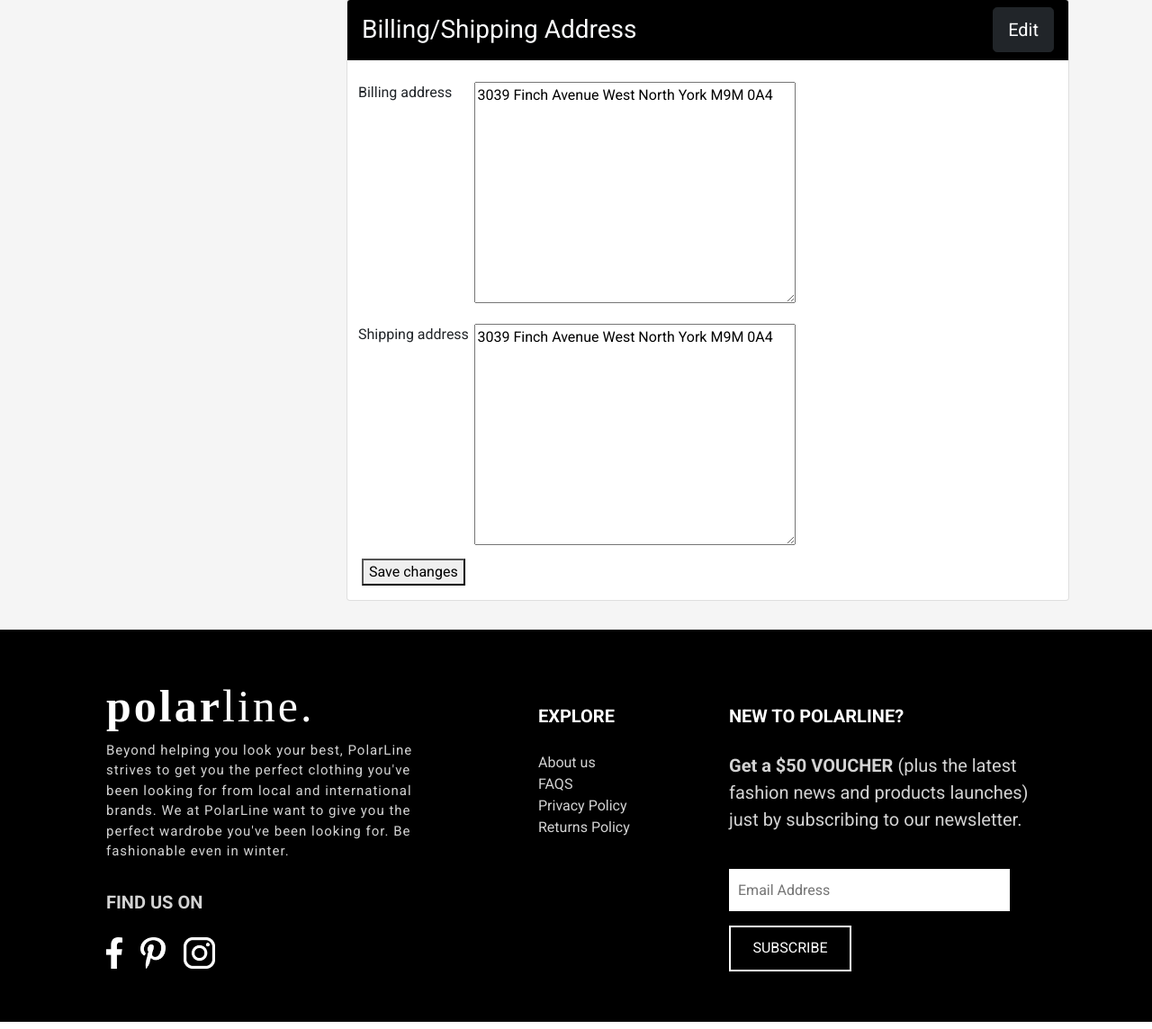
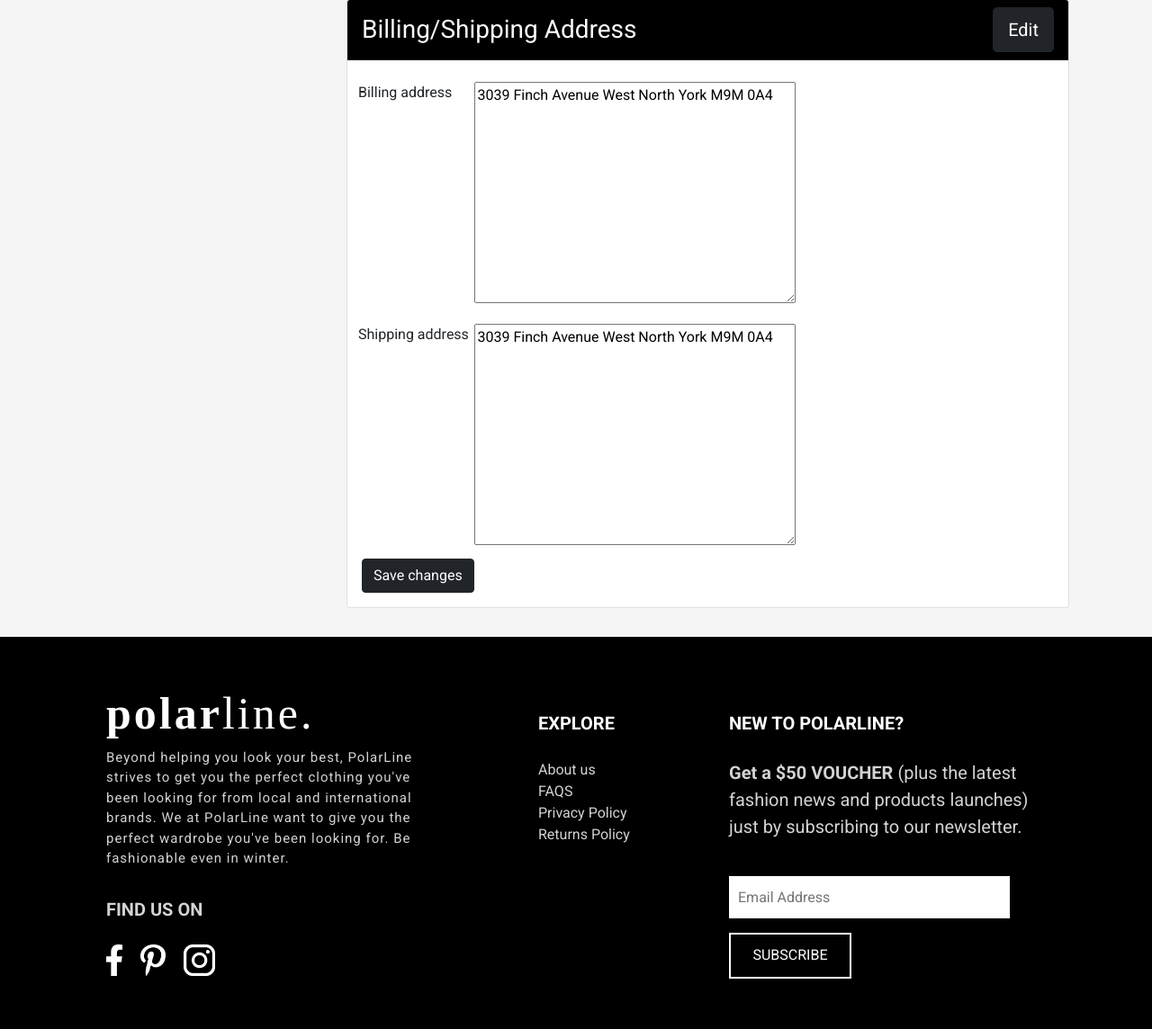
Before and after one commit to mjoycerillon/PolarLine, a Django app: page /account/ in a window 1280 px wide. Shown: the part 823-1967 px from the top of the page at 90% size. Run offline with Django 3.2, Linux system fonts and the light colour scheme; a user stored in the database is signed in; data comes from the database, SQL or seed files in the repository; both versions use the stored data as it was after the commit; some libraries are stand-ins or nearby versions; some web fonts are replaced.

Commit message:
Updating the account page submit button

```diff
--- a/home/templates/account.html
+++ b/home/templates/account.html
@@ -139,7 +139,7 @@
                                     </div>
                                 </div>
                             </div>
-                            <button type="submit" id="btnSubmitBillShipAddr">Save changes</button>
+                            <button type="submit" id="btnSubmitBillShipAddr" class="btn btn-dark">Save changes</button>
                         </form>
                     </div>
                 </div>
```
Also changed, not shown: db.sqlite3.
